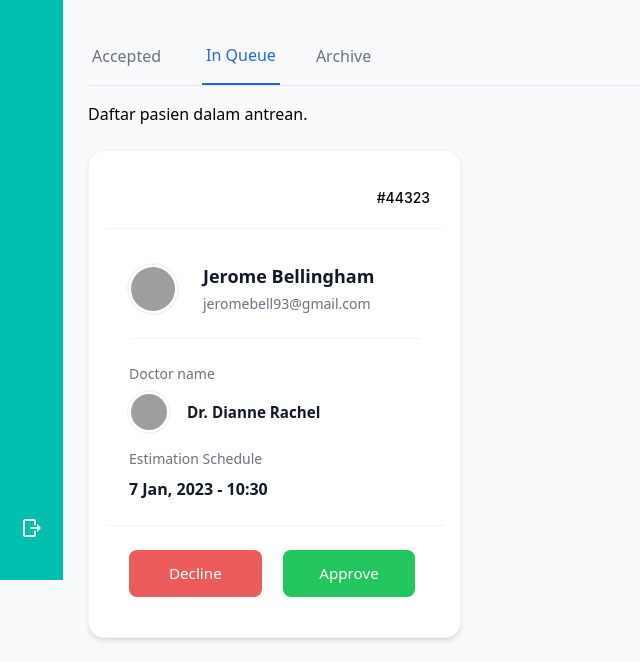
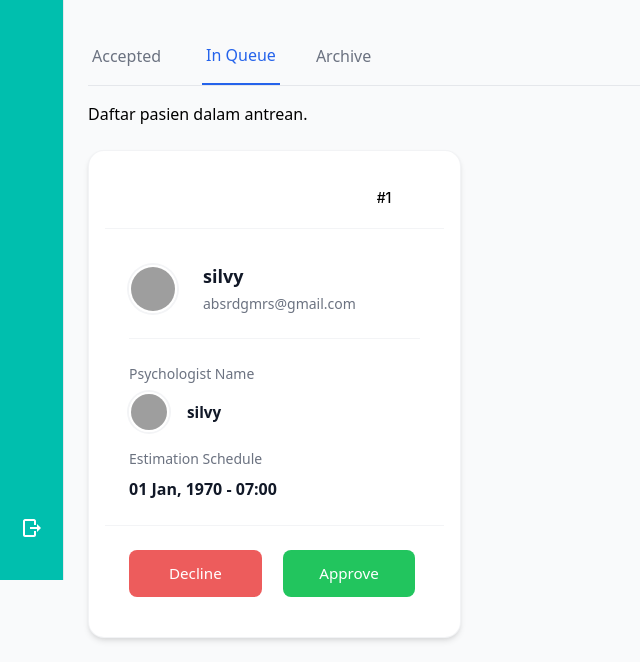
Before and after one commit to absrdprogrammer/mental-health-tracker-web, a CodeIgniter app: page /mental-health-tracker/index.php/psikolog/index in a window 1280 px wide. Shown: the part 220-882 px from the top of the page, without its empty margins (0-640 px from the left). Run offline with CodeIgniter, Linux system fonts and the light colour scheme; data comes from the database, SQL or seed files in the repository; tables that the repository leaves empty or names only in its code hold one stand-in row (values such as "Sample post"); some libraries are stand-ins or nearby versions; grey boxes are pictures that could not be loaded.

Commit message:
integrasi antrian pasien

```diff
--- a/application/controllers/Psikolog.php
+++ b/application/controllers/Psikolog.php
@@ -8,9 +8,21 @@ class Psikolog extends CI_Controller
         parent::__construct();
         $this->load->helper('url');
         $this->load->library('session');
+        $this->load->model('Booking_model');
     }
     public function index()
     {
-        $this->load->view('psikolog/psikolog.php');
+        $this->load->model('Booking_model'); // Pastikan model Anda sudah dibuat
+        $data['bookings'] = $this->Booking_model->get_bookings(); // Ambil data dari model
+
+        $this->load->view('psikolog/psikolog', $data); // Kirim data ke view
+    }
+
+    public function booking_list()
+    {
+        $this->load->model('Booking_model'); // Pastikan model Anda sudah dibuat
+        $data['bookings'] = $this->Booking_model->get_bookings(); // Ambil data dari model
+
+        $this->load->view('psikolog/psikolog', $data); // Kirim data ke view
     }
 }
--- a/application/models/Booking_model.php
+++ b/application/models/Booking_model.php
@@ -0,0 +1,16 @@
+<?php
+defined('BASEPATH') or exit('No direct script access allowed');
+
+class Booking_model extends CI_Model
+{
+    public function get_bookings()
+    {
+        $this->db->select('bookings.id as booking_id, bookings.booking_date, bookings.booking_time, bookings.status,
+                           users.username as user_name, users.email as user_email,
+                           psychologists.username as psychologist_name');
+        $this->db->from('bookings');
+        $this->db->join('users', 'users.user_id = bookings.user_id', 'left');
+        $this->db->join('users as psychologists', 'psychologists.user_id = bookings.psychologist_id', 'left');
+        return $this->db->get()->result();
+    }
+}
--- a/application/views/psikolog/psikolog.php
+++ b/application/views/psikolog/psikolog.php
@@ -276,10 +276,10 @@
                     <p>Daftar pasien dalam antrean.</p>
                     <!-- Patient Cards -->
                     <div class="grid grid-cols-3 gap-6 mt-6">
-                        <!-- Patient Card 1 -->
+                        <?php foreach ($bookings as $booking): ?>
                             <div class="patient-card">
                                 <div class="card-header">
-                                <span class="patient-id">#44323</span>
+                                    <span class="patient-id">#<?php echo $booking->booking_id; ?></span>
                                 </div>
 
                                 <div class="patient-info">
@@ -288,23 +288,23 @@
                                             src="https://flowbite.com/docs/images/people/profile-picture-1.jpg"
                                             alt="Patient">
                                         <div class="patient-details">
-                                        <h3 class="patient-name">Jerome Bellingham</h3>
-                                        <p class="patient-contact">jeromebell93@gmail.com</p>
+                                            <h3 class="patient-name"><?php echo $booking->user_name; ?></h3>
+                                            <p class="patient-contact"><?php echo $booking->user_email; ?></p>
                                         </div>
                                     </div>
 
                                     <div class="doctor-section">
-                                    <p class="section-label">Doctor name</p>
+                                        <p class="section-label">Psychologist Name</p>
                                         <div class="doctor-info">
                                             <img class="doctor-image"
                                                 src="https://flowbite.com/docs/images/people/profile-picture-2.jpg"
-                                            alt="Doctor">
-                                        <span class="doctor-name ml-2">Dr. Dianne Rachel</span>
+                                                alt="Psychologist">
+                                            <span class="doctor-name ml-2"><?php echo $booking->psychologist_name; ?></span>
                                         </div>
 
                                         <div class="schedule-info">
                                             <p class="section-label">Estimation Schedule</p>
-                                        <p class="schedule-time">7 Jan, 2023 - 10:30</p>
+                                            <p class="schedule-time"><?php echo date('d M, Y - H:i', strtotime($booking->booking_date . ' ' . $booking->booking_time)); ?></p>
                                         </div>
                                     </div>
                                 </div>
@@ -314,7 +314,9 @@
                                     <button class="btn btn-approve">Approve</button>
                                 </div>
                             </div>
+                        <?php endforeach; ?>
                     </div>
+
 
                     <div id="Archive" class="tabcontent hidden mt-4">
                         <p>Daftar pasien yang diarsipkan.</p>
```
Lines whose indentation alone changed are shown as unchanged.
